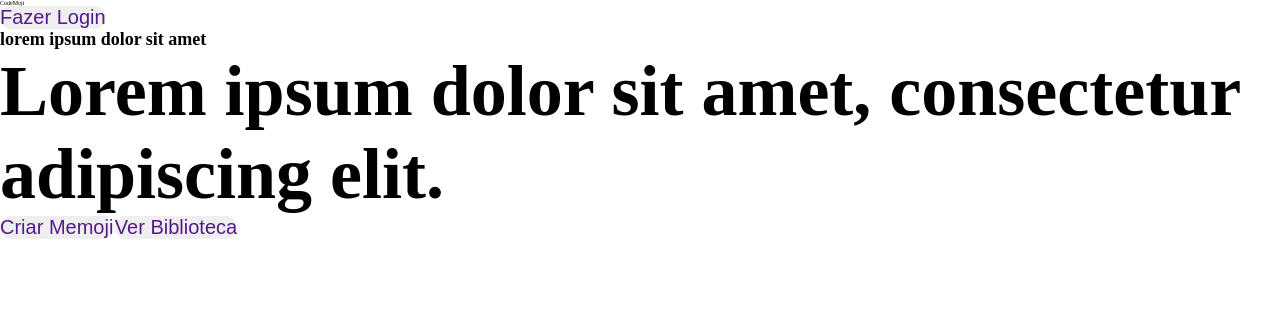
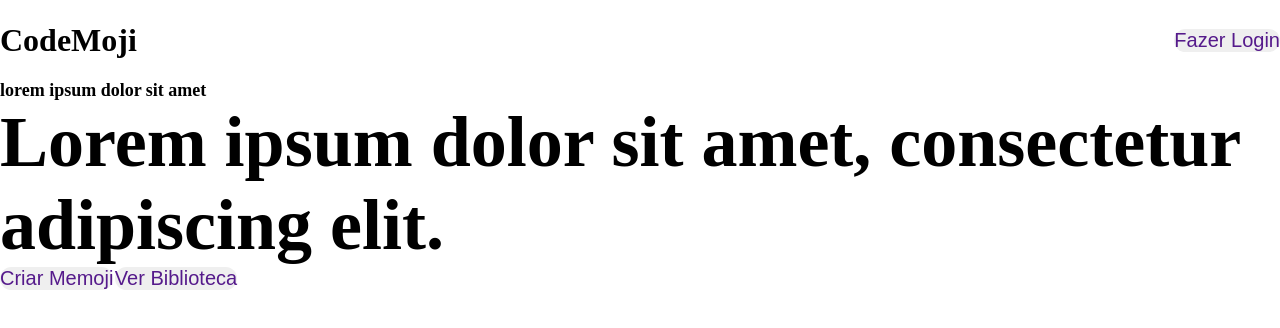
Before and after one commit to andrezafs/CodeMoji, a website: page index.html in a window 1280 px wide. Drawn offline with Linux system fonts and the light colour scheme.

Commit message:
ajuste da compilação do sass

```diff
--- a/package.json
+++ b/package.json
@@ -3,7 +3,9 @@
   "version": "1.0.0",
   "main": "index.js",
   "license": "MIT",
-  "start": "sass --watch src/scss/styles.scss src/css/styles.css",
+  "scripts": {
+    "start": "sass --watch src/scss/styles.scss src/css/styles.css"
+  },
   "dependencies": {
     "sass": "^1.39.0"
   },
--- a/src/scss/styles.scss
+++ b/src/scss/styles.scss
@@ -1,2 +1,16 @@
 @import 'reset';
 @import 'variables';
+
+
+
+    nav {
+        height: 8rem;
+        align-items: center;
+        display: flex;
+        justify-content: space-between;
+        font-family: Sen;
+        .logo {
+           font-size: 3.2rem;
+           font-weight: 600;
+        }
+    }
```
Also changed, not shown: src/css/styles.css, 1 other file.
